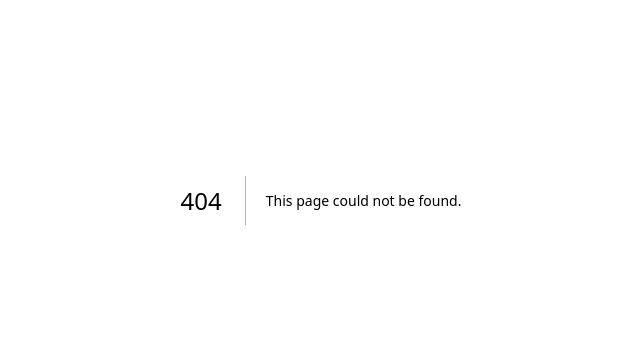
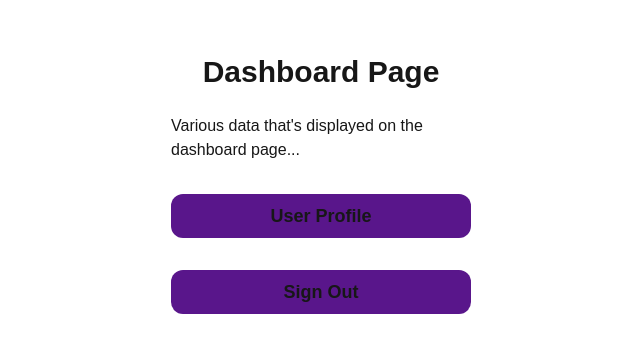
Before and after one commit to kskrenes/nextjs-auth, a Next.js app: page /dashboard in a window 1280 px wide. Before the commit this address had no page. Shown: the part 200-552 px from the top of the page, without its empty margins (319-959 px from the left). Built offline with nearby package versions, Linux system fonts and the light colour scheme.

Commit message:
refactor profile page to dashboard page

```diff
--- a/src/app/profile/page.tsx
+++ b/src/app/dashboard/page.tsx
@@ -8,7 +8,7 @@ import { useRouter } from "next/navigation";
 import { useState } from "react";
 import toast from "react-hot-toast";
 
-const ProfilePage = () => {
+const DashboardPage = () => {
 
   const router = useRouter();
   const [isLoading, setIsLoading] = useState(false);
@@ -50,9 +50,9 @@ const ProfilePage = () => {
   return (
     <div className="flex min-h-screen items-center justify-center">
       <div className="flex w-[300px] flex-col items-center py-2" >
-        <h1 className="mb-6 text-3xl font-bold">Profile Page</h1>
+        <h1 className="mb-6 text-3xl font-bold">Dashboard Page</h1>
         <div>
-          <p>This should really be a dashboard page...</p>
+          <p>Various data that's displayed on the dashboard page...</p>
         </div>
 
         <Button
@@ -81,4 +81,4 @@ const ProfilePage = () => {
   )
 }
 
-export default ProfilePage
+export default DashboardPage
--- a/src/app/login/page.tsx
+++ b/src/app/login/page.tsx
@@ -34,7 +34,7 @@ const LoginPage = () => {
     try {
       setIsLoading(true);
       await axios.post("/api/users/login", user);
-      router.push("/profile");
+      router.push("/dashboard");
     }
     catch (error: unknown) {
       toast.error(getErrorMessage(error, "Login failed"));
--- a/src/proxy.ts
+++ b/src/proxy.ts
@@ -37,6 +37,7 @@ export const config = {
   matcher: [
     "/",
     "/profile/:path*",
+    "/dashboard",
     "/login",
     "/signup",
   ],
```
